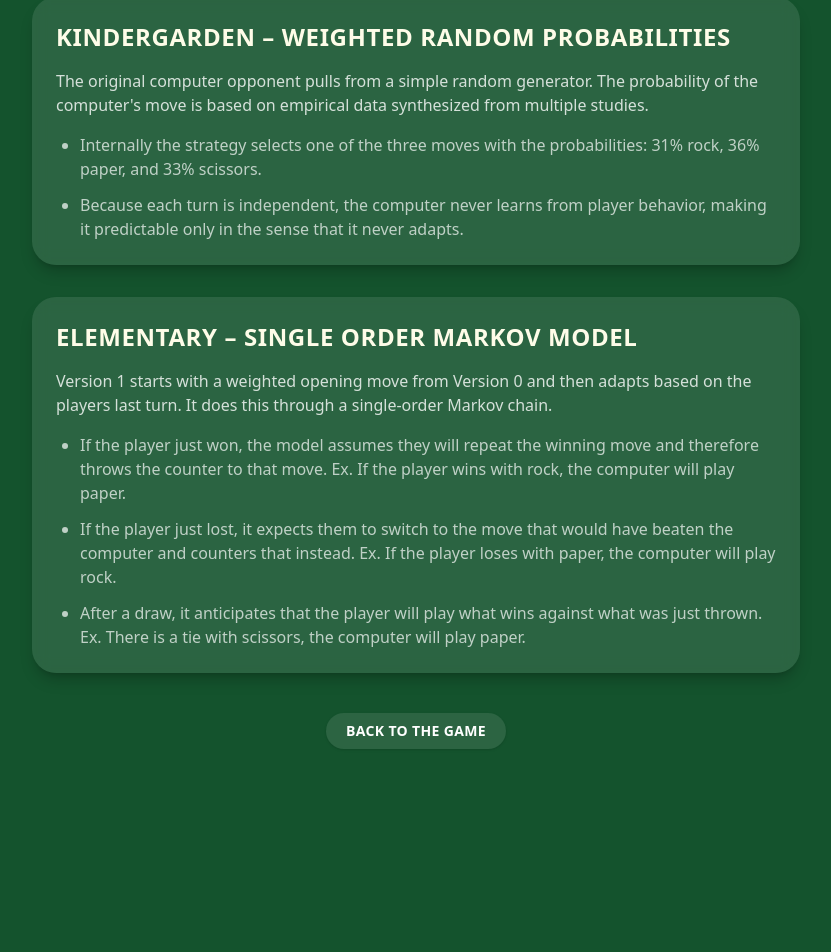
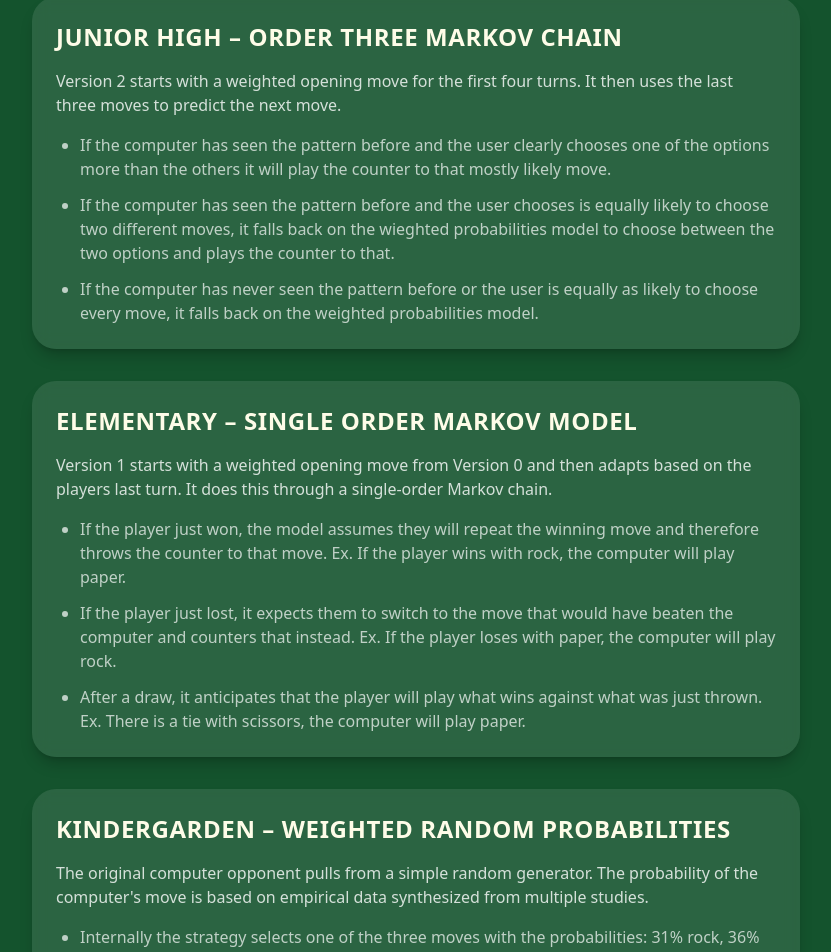
Before and after one commit to Aquinnmo/rps-web, a Next.js app: page /about in a window 1280 px wide. Shown: the part 279-1231 px from the top of the page, without its empty margins (224-1055 px from the left). Before the commit the page ends 1124 px from the top, so only its background shows below. Built offline with nearby package versions, Linux system fonts and the light colour scheme.

Commit message:
about order 3 markov model

```diff
--- a/src/app/about/page.tsx
+++ b/src/app/about/page.tsx
@@ -2,12 +2,13 @@ import Link from "next/link";
 
 const sections = [
   {
-    title: "Kindergarden – Weighted Random Probabilities",
+    title: "Junior High – Order Three Markov Chain",
     summary:
-      "The original computer opponent pulls from a simple random generator. The probability of the computer's move is based on empirical data synthesized from multiple studies.",
+      "Version 2 starts with a weighted opening move for the first four turns. It then uses the last three moves to predict the next move.",
     details: [
-      "Internally the strategy selects one of the three moves with the probabilities:  31% rock, 36% paper, and 33% scissors.",
-      "Because each turn is independent, the computer never learns from player behavior, making it predictable only in the sense that it never adapts.",
+      "If the computer has seen the pattern before and the user clearly chooses one of the options more than the others it will play the counter to that mostly likely move.",
+      "If the computer has seen the pattern before and the user chooses is equally likely to choose two different moves, it falls back on the wieghted probabilities model to choose between the two options and plays the counter to that.",
+      "If the computer has never seen the pattern before or the user is equally as likely to choose every move, it falls back on the weighted probabilities model.",
     ],
   },
   {
@@ -18,6 +19,15 @@ const sections = [
       "If the player just won, the model assumes they will repeat the winning move and therefore throws the counter to that move. Ex. If the player wins with rock, the computer will play paper.",
       "If the player just lost, it expects them to switch to the move that would have beaten the computer and counters that instead. Ex. If the player loses with paper, the computer will play rock.",
       "After a draw, it anticipates that the player will play what wins against what was just thrown. Ex. There is a tie with scissors, the computer will play paper.",
+    ],
+  },
+  {
+    title: "Kindergarden – Weighted Random Probabilities",
+    summary:
+      "The original computer opponent pulls from a simple random generator. The probability of the computer's move is based on empirical data synthesized from multiple studies.",
+    details: [
+      "Internally the strategy selects one of the three moves with the probabilities:  31% rock, 36% paper, and 33% scissors.",
+      "Because each turn is independent, the computer never learns from player behavior, making it predictable only in the sense that it never adapts.",
     ],
   },
 ];
```
